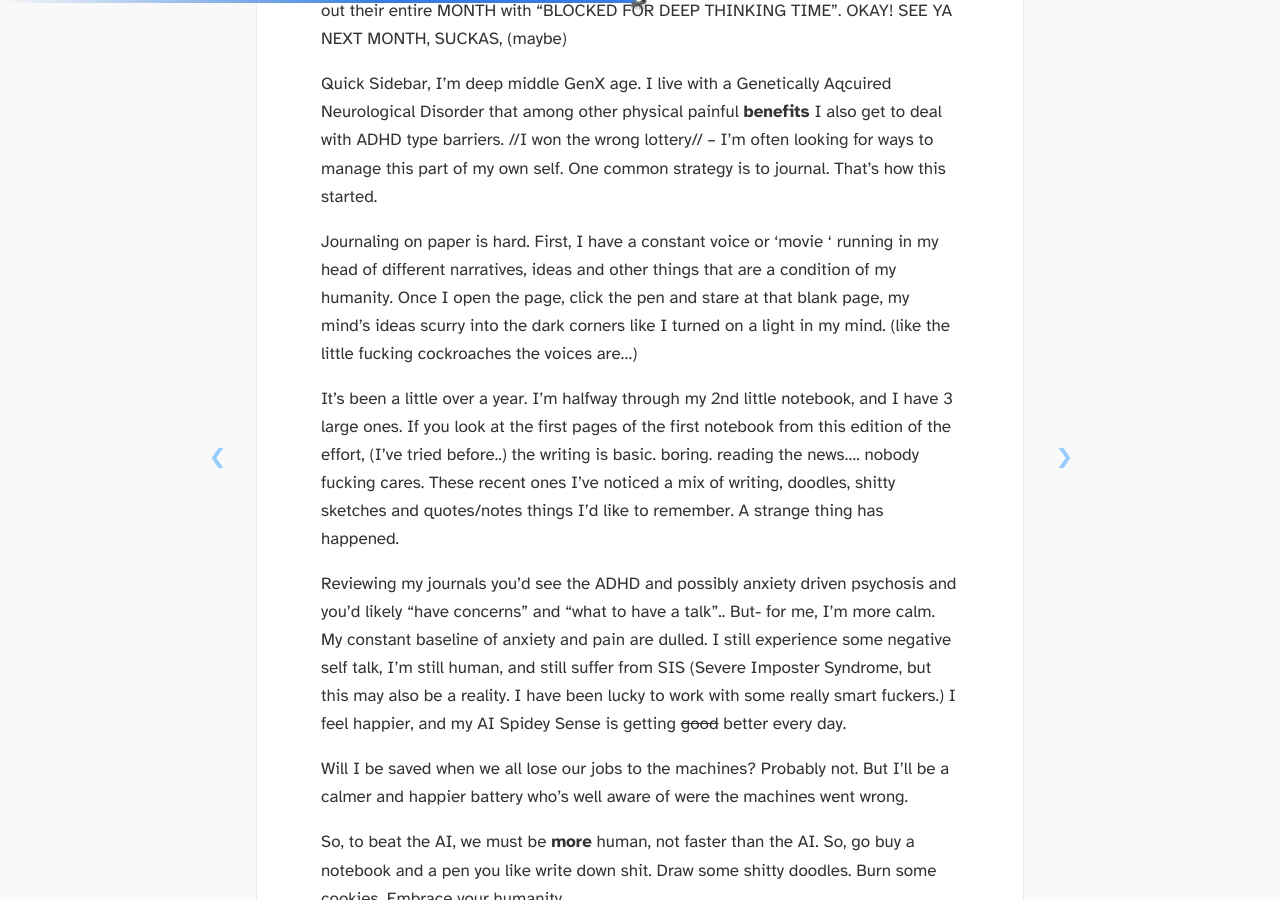
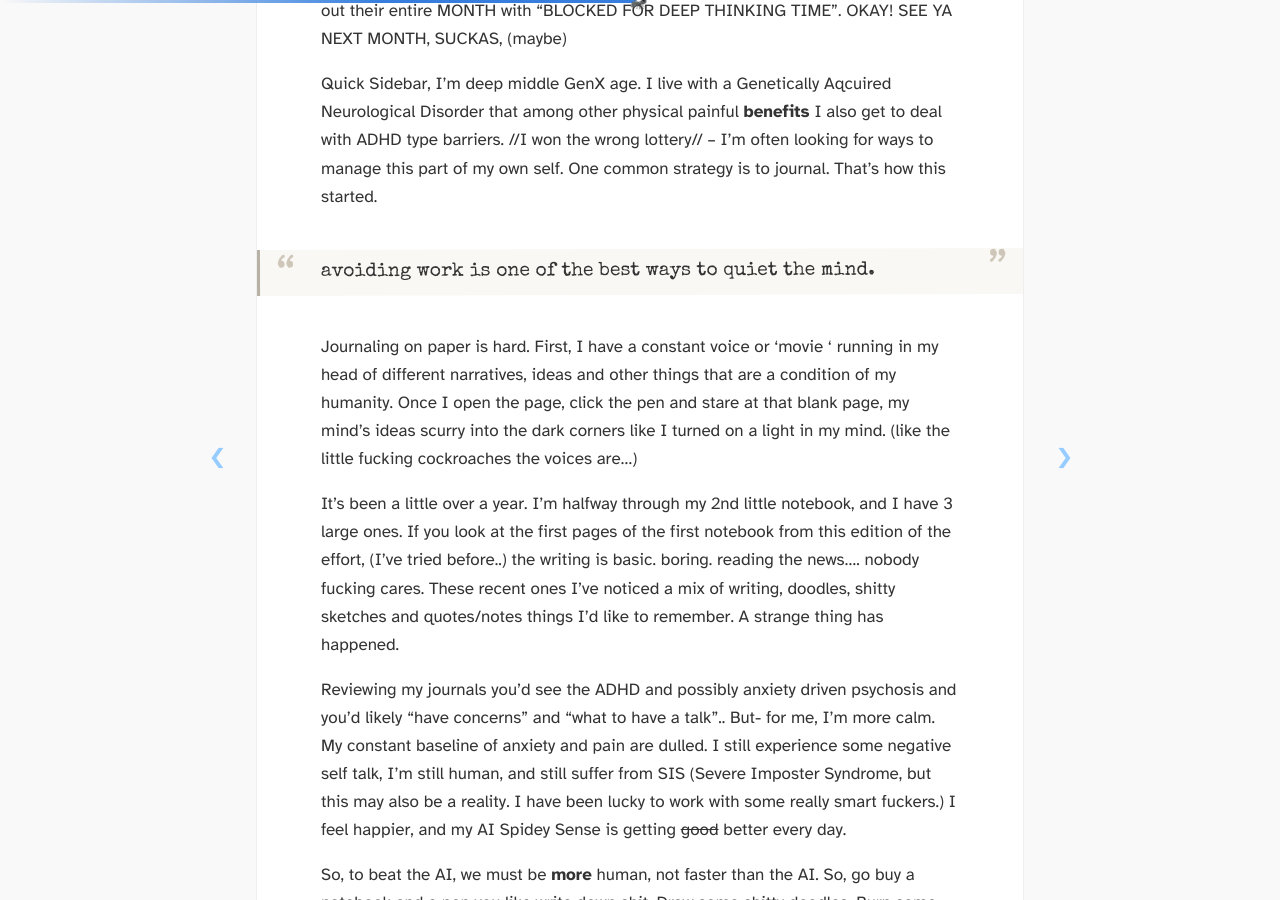
Before and after one commit to antfarm-systems/antfarm-systems.github.io, a Jekyll site: the page built from _posts/2026-08-29-art-and-ai.md, in a window 1280 px wide and 900 px high, scrolled down 1338 px. Built offline with Jekyll 4.4.1, drawn with Linux system fonts in a browser that asks for light colours; nearby versions of some CDN libraries.

Commit message:
copy edits..

```diff
--- a/_posts/2026-08-29-art-and-ai.md
+++ b/_posts/2026-08-29-art-and-ai.md
@@ -19,14 +19,14 @@ Over the last year or two I've been intentionally using pen and paper to write n
 
 Quick Sidebar, I'm deep middle GenX age. I live with a Genetically Aqcuired Neurological Disorder that among other physical painful **benefits** I also get to deal with ADHD type barriers. //I won the wrong lottery// -- I'm often looking for ways to manage this part of my own self. One common strategy is to journal. That's how this started.
 
+> avoiding work is one of the best ways to quiet the mind.
+
 Journaling on paper is hard. First, I have a constant voice or 'movie ' running in my head of different narratives, ideas and other things that are a condition of my humanity. Once I open the page, click the pen and stare at that blank page, my mind's ideas scurry into the dark corners like I turned on a light in my mind. (like the little fucking cockroaches the voices are...)
 
 It's been a little over a year. I'm halfway through my 2nd little notebook, and I have 3 large ones. If you look at the first pages of the first notebook from this edition of the effort, (I've tried before..) the writing is basic. boring. reading the news.... nobody fucking cares. These recent ones I've noticed a mix of writing, doodles, shitty sketches and quotes/notes things I'd like to remember. A strange thing has happened.
 
 Reviewing my journals you'd see the ADHD and possibly anxiety driven psychosis and you'd likely "have concerns" and "what to have a talk".. But- for me, I'm more calm. My constant baseline of anxiety and pain are dulled. I still experience some negative self talk, I'm still human, and still suffer from SIS (Severe Imposter Syndrome, but this may also be a reality. I have been lucky to work with some really smart fuckers.) I feel happier, and my AI Spidey Sense is getting ~~good~~ better every day.
 
-Will I be saved when we all lose our jobs to the machines? Probably not. But I'll be a calmer and happier battery who's well aware of were the machines went wrong.
-
 So, to beat the AI, we must be **more** human, not faster than the AI. So, go buy a notebook and a pen you like write down shit. Draw some shitty doodles. Burn some cookies. Embrace your humanity.
 
 <img src="{{ "/images/2026-08-29-journal.jpg" | relative_url }}">
```
